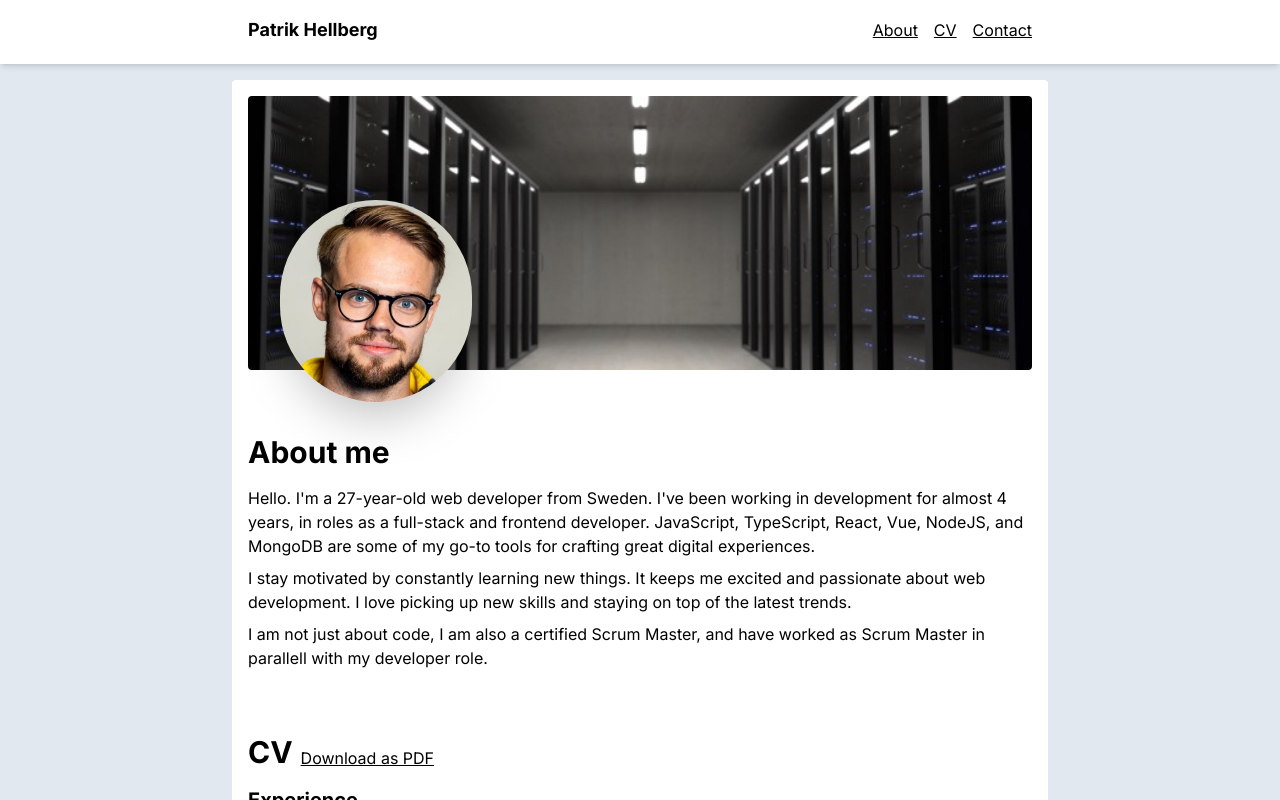
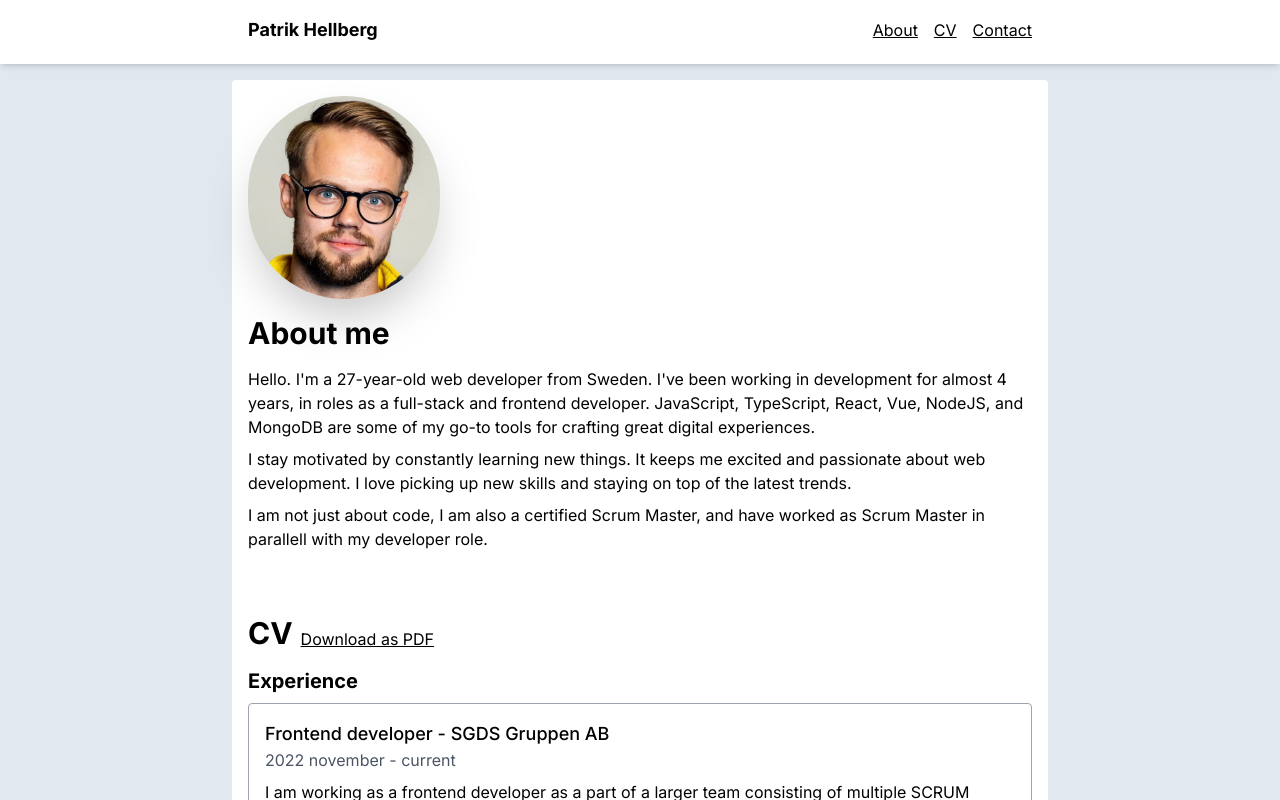
Before and after one commit to patrikhellberg/hellberg.io, a Next.js app: page / in a window 1280 px wide. Shown: the top 800 px of the page. Built offline with nearby package versions, Linux system fonts and the light colour scheme.

Commit message:
remove header image

```diff
--- a/src/components/Header.tsx
+++ b/src/components/Header.tsx
@@ -2,17 +2,9 @@ import Image from 'next/image'
 
 const Header = () => {
   return (
-    <div className='relative mb-16'>
+    <div className='mb-4'>
       <Image
-        src='/cover.jpeg'
-        alt='cover'
-        className='rounded md:block'
-        width={800}
-        height={100}
-        priority
-      />
-      <Image
-        className='rounded-full shadow-2xl sm:w-28 md:w-48 w-20 absolute -bottom-8 left-8'
+        className='rounded-full shadow-2xl sm:w-28 md:w-48 w-20'
         title='Patrik Hellberg'
         src='/portrait.jpeg'
         alt='Patrik Hellberg'
```
